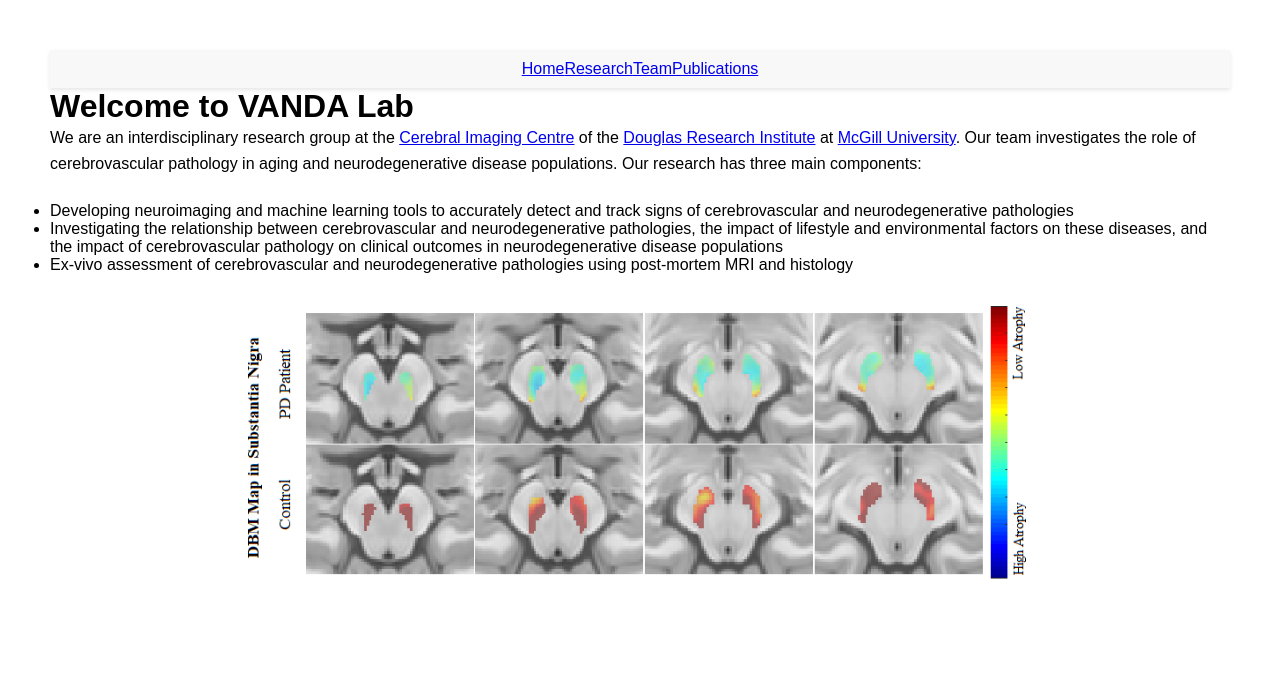
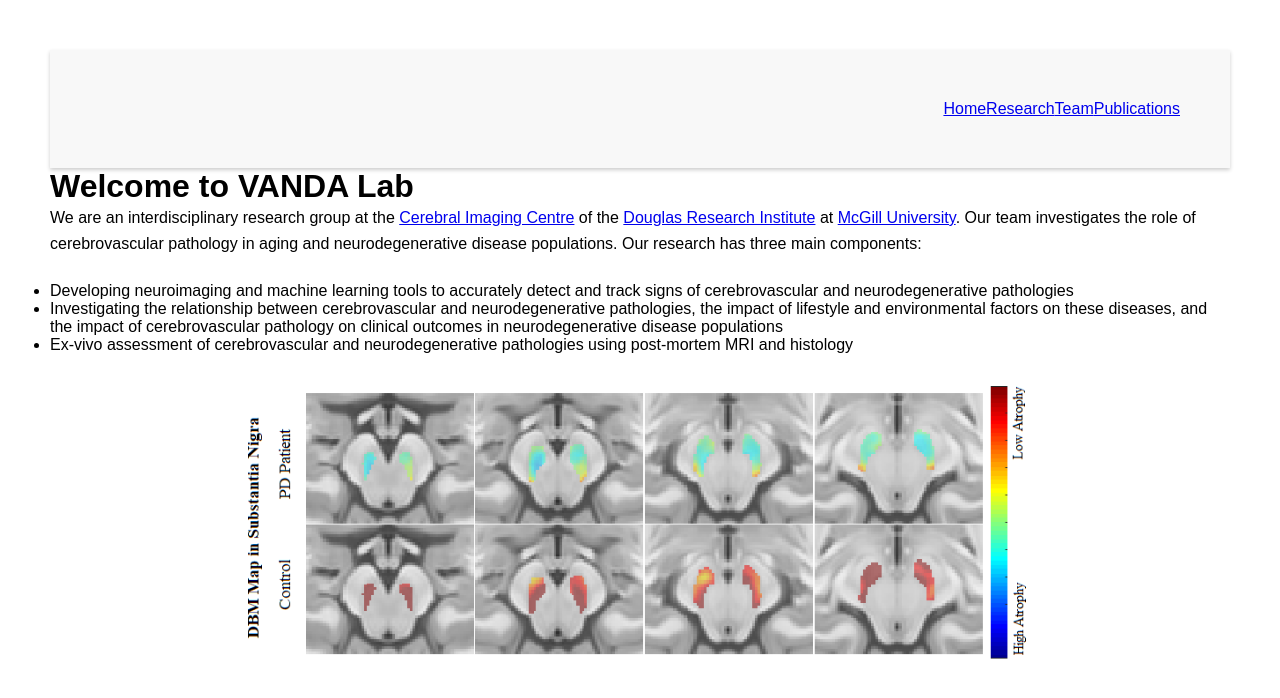
Before and after one commit to VANDAlab/VANDAlab.github.io, a Jekyll site: the page index.html, which Jekyll copies as it is, in a window 1280 px wide. Shown: the top 698 px of the page. Built offline with Jekyll 4.4.1, drawn with Linux system fonts in a browser that asks for light colours.

Commit message:
Update style.css

```diff
--- a/assets/css/style.css
+++ b/assets/css/style.css
@@ -87,11 +87,11 @@ img {
 /* Navbar styles */
 .navbar {
   background-color: #f8f8f8; /* Adjust the color as desired */
-  padding: 10px; /* Adjust the padding as desired */
-  box-shadow: 0 2px 4px rgba(0, 0, 0, 0.1); /* Optional: add a subtle shadow */
+  padding: 50px; /* Adjust the padding as desired */
+  box-shadow: 0 2px 4px rgba(0, 0, 0, 0.2); /* Optional: add a subtle shadow */
 }
 
 .tabs {
   display: flex;
-  justify-content: center; /* Optional: center the tabs */
+  justify-content: right; /* Optional: center the tabs */
 }
```
